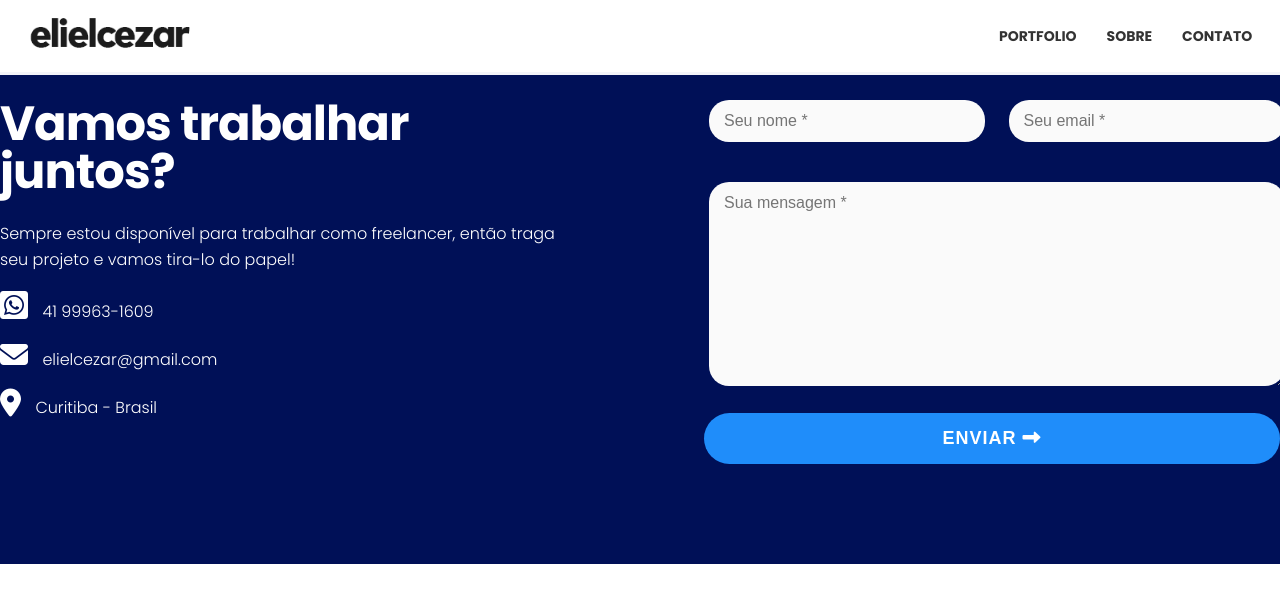
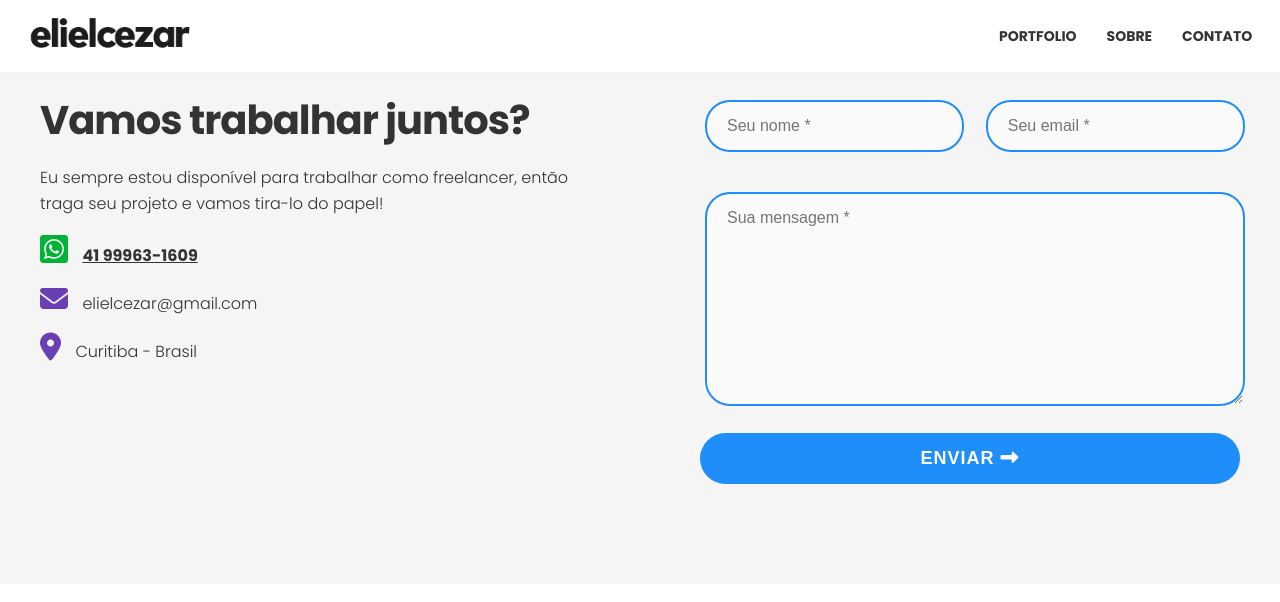
Before and after one commit to elielcezar/NovoPortfolio, a Vue app: page /contato in a window 1280 px wide. Shown: the top 602 px of the page. Built offline with nearby package versions, Linux system fonts and the light colour scheme.

Commit message:
especialidades e contato

```diff
--- a/src/components/ContactForm.vue
+++ b/src/components/ContactForm.vue
@@ -3,7 +3,7 @@
       <div class="container">
         <div class="col-1">
           <h3>Vamos trabalhar juntos?</h3>
-          <p>Sempre estou disponível para trabalhar como freelancer, então traga seu projeto e vamos tira-lo do papel!</p>
+          <p>Eu sempre estou disponível para trabalhar como freelancer, então traga seu projeto e vamos tira-lo do papel!</p>
           <p><i class="fa-brands fa-square-whatsapp"></i> <span><a href="https://api.whatsapp.com/send?phone=5541999631609&amp;text=Olá, ..." class="wpp mobile" target="_blank">41 99963-1609</a></span></p>
           <p><i class="fa-solid fa-envelope"></i> <span>elielcezar@gmail.com</span></p>
           <p><i class="fas fa-map-marker-alt"></i> <span>Curitiba - Brasil</span></p>
@@ -93,14 +93,16 @@ export default{
 <style lang="scss" scoped>
 
 #contato{
-  background: $azul-escuro;
-  color: #fff;
+  background: #f5f5f5;
+  //color: #fff;
   padding: 100px 0;
   margin: 0;
-}
+  //border-top: 4px solid $roxo;
+
 
 .container{
   display: flex;
+  max-width: 1200px;
 
   @media(orientation:portrait){
     flex-direction: column;
@@ -119,16 +121,19 @@ export default{
     }
 
     a{
-      color: #fff;
+      font-weight: bold;
+      text-decoration: underline;
     }
 
     i{
       font-size: 2em;
       font-size: 1.75em;
       margin-right: 10px;
+      color: $roxo;
 
       &.fa-square-whatsapp{
         font-size: 2em;
+        color:#00b236;
       }
     }
 
@@ -205,13 +210,14 @@ select {
   box-sizing: border-box;
   border: none;
   border-width: 1px 1px 2px 1px;
-  border-radius: 20px;
-  padding: 12px 15px;
+  border-radius: 25px;
+  padding: 15px 20px;
   margin: 0 5px;
   font-family: 'Raleway', sans-serif;
   -webkit-appearance: none;
   -moz-appearance: none;
   appearance: none;
+  border: 2px solid $azul-claro;
 
   @media (max-width: 767px) {
     padding: 5%;
@@ -240,9 +246,10 @@ input[type='submit'] {
   border-radius: 50px;
   width: 100%;
   background: $azul-claro;
+  transition: all .3s;
 
   &:hover {
-    background: $roxo;
+    background: $azul-medio;
   }
 }
 
@@ -265,4 +272,5 @@ input[type='submit'] {
   }
 }
 
+}
 </style>
--- a/src/components/PortfolioLista.vue
+++ b/src/components/PortfolioLista.vue
@@ -12,7 +12,9 @@
         <h3 data-aos="zoom-in">
           <a :href="portfolio.field_link" target="_blank">{{portfolio.title}}</a>
         </h3>
-        <div class="about" v-html="portfolio.body" data-aos="zoom-in"></div>
+        <div class="desc" data-aos="zoom-in">
+          <p v-html="portfolio.body" ></p>
+        </div>
       </div>
       </div>
     </div>
@@ -83,14 +85,13 @@ export default {
           font-weight: 700;
           text-align: left;
         }
-        .about{
+        .desc{
           text-align: left;
-          /*p{
-            margin-top: 0 !important;
-            border: 1px solid blue !important;
-            line-height: 16px !important;
-            display: inline-block;
-          }*/
+
+          p{
+            margin: 0;
+            line-height: 0em;
+          }
         }
 
         &:nth-child(odd){
--- a/src/components/TecnologiasLista.vue
+++ b/src/components/TecnologiasLista.vue
@@ -2,18 +2,18 @@
     <section id="tecnologias">
     <div class="container">
 
-      <div class="col-1" data-aos="fade-right">
+      <div class="row row-1" data-aos="fade-right">
         <h3>{{ title }}</h3>
-        <div v-html="body"></div>
+        <div class="desc">
+          <p v-html="body"></p>
+        </div>
       </div>
 
-      <div class="col-2" data-aos="fade-left">
+      <div class="row row-2" data-aos="fade-left">
         <div class="logos">
-
           <div class="item" v-for="logo in logos" :key="logo">
               <img :src="logo" alt="">
           </div>
-
         </div>
       </div>
     </div>
@@ -54,21 +54,54 @@ export default {
 #tecnologias{
   margin-bottom: 0;
   .container{
-    display: flex;
+    max-width: 1000px;
 
-    @media(orientation:portrait){
-      flex-direction: column;
+    .row{
+      width: 100%;
+      text-align: center;
+
+      &.row-1{
+        h3{
+          margin-bottom: 20px;
+        }
+        .desc{
+          max-width: 500px;
+          margin: auto;
+        }
+      }
+
+      &.row-2{
+        .logos{
+          margin-top: 40px;
+          display: flex;
+          align-items: center;
+          justify-content: space-between;
+          flex-wrap: wrap;
+
+          img{
+            max-width: 80px;
+            max-height: 45px;
+          }
+        }
+      }
     }
 
-    .col-1{
+    /*.col-1{
       flex: 45%;
       margin-right: 10%;
       text-align: left;
+      display: flex;
+      flex-direction: column;
+      justify-content: center;
 
       @media(orientation:portrait){
         flex: 100%;
         margin-right: 0;
         text-align: center;
+      }
+
+      h3{
+        margin-bottom: 20px;
       }
 
       p{
@@ -98,7 +131,7 @@ export default {
           }
         }
       }
-    }
+    }*/
   }
 }
 
--- a/src/scss/global.scss
+++ b/src/scss/global.scss
@@ -33,7 +33,7 @@ section{
     padding: 7%;
   }
   h3{
-    font-size: 3em;
+    font-size: 2.5em;
     line-height: 1em;
     letter-spacing: -1px;
     font-weight: 700;
--- a/src/views/HomeView.vue
+++ b/src/views/HomeView.vue
@@ -73,7 +73,7 @@ section{
 
 #main{
   .container{
-    max-width: 1200px;
+    max-width: 1300px;
     margin: auto;
   }
 }
```
